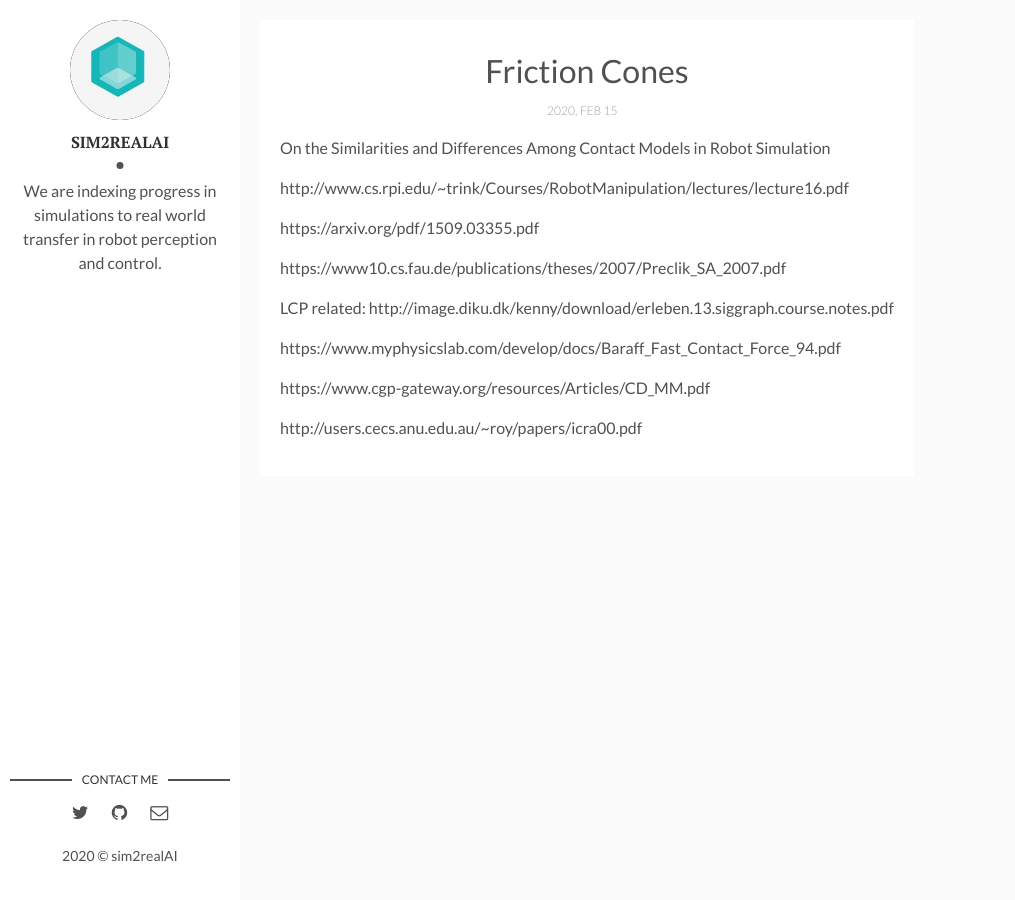
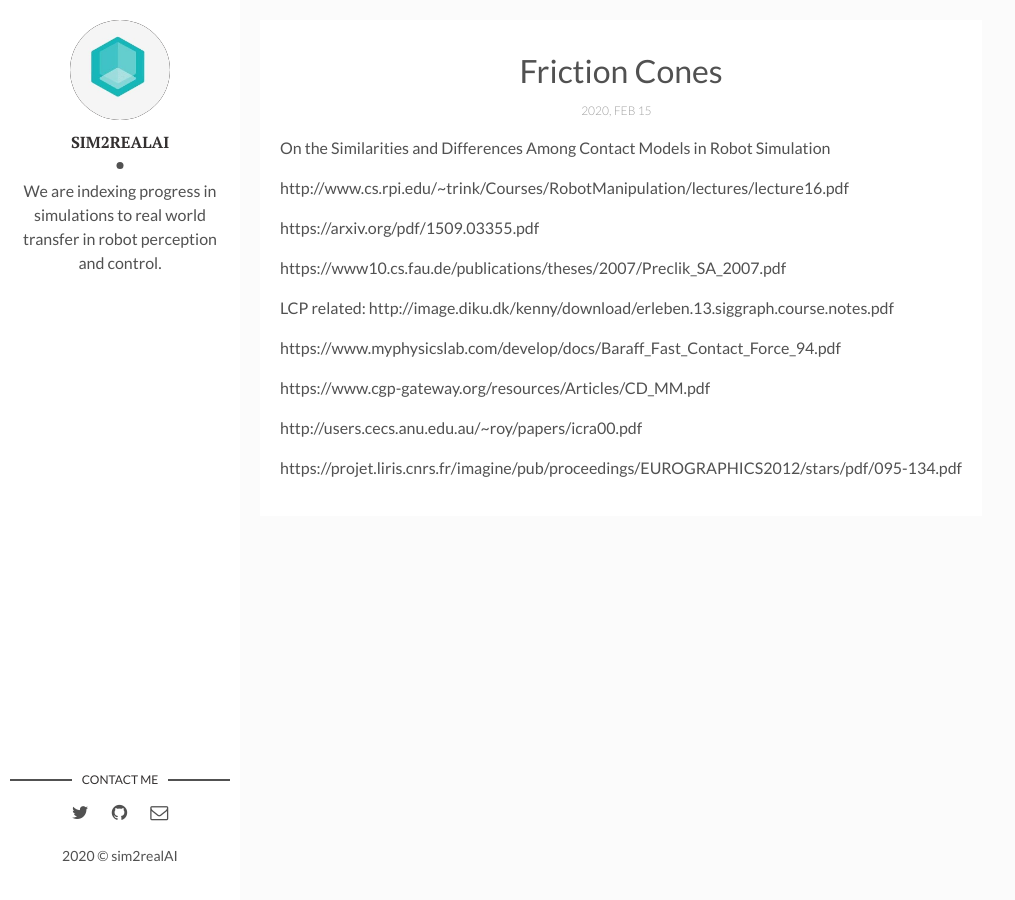
Before and after one commit to backupsim2realai/backupsim2realai.github.io, a Jekyll site: the page built from _posts/2020-04-15-Friction-Cones.markdown, in a window 1280 px wide. Shown: the whole page, without its empty margins (0-1015 px from the left). Built offline with Jekyll 4.4.1, drawn with Linux system fonts in a browser that asks for light colours; some of the changed lines change nothing that is shown.

Commit message:
update
Signed-off-by: Ankur Handa <ahanda@nvidia.com>

```diff
--- a/_posts/2020-04-15-Friction-Cones.markdown
+++ b/_posts/2020-04-15-Friction-Cones.markdown
@@ -22,3 +22,5 @@ https://www.myphysicslab.com/develop/docs/Baraff_Fast_Contact_Force_94.pdf
 https://www.cgp-gateway.org/resources/Articles/CD_MM.pdf
 
 http://users.cecs.anu.edu.au/~roy/papers/icra00.pdf
+
+https://projet.liris.cnrs.fr/imagine/pub/proceedings/EUROGRAPHICS2012/stars/pdf/095-134.pdf
```
